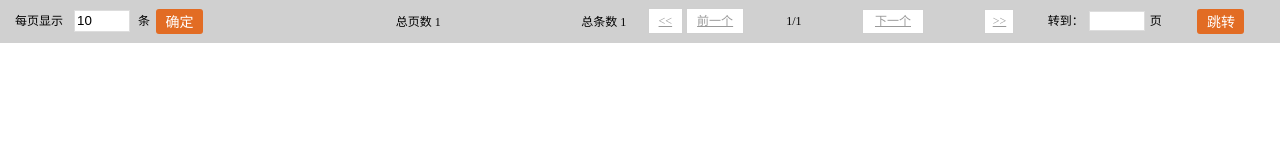
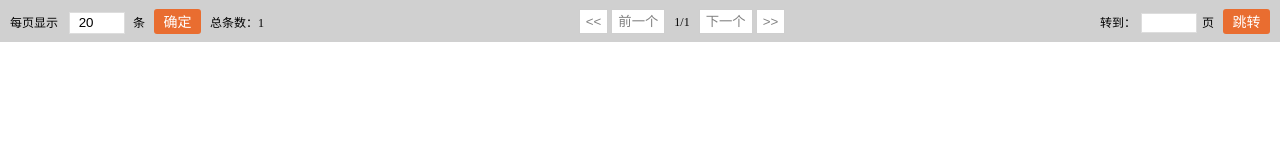
Before and after one commit to MygengBin/multip-page, a website built with webpack: page index.html in a window 1280 px wide. Built offline with nearby package versions, Linux system fonts and the light colour scheme.

Commit message:
完成基本结构

```diff
--- a/index.html
+++ b/index.html
@@ -15,7 +15,10 @@
     <div id="box"></div>
     <script>
         onload=()=>{
-            new multipPage(document.getElementById('box'));
+            window.m = new multipPage({
+                dom:document.getElementById('box'),
+                pageSize:20
+            });
         }
     </script>
 </body>
--- a/src/index.js
+++ b/src/index.js
@@ -3,8 +3,27 @@ function toLineString(obj){
 }
 window.multipPage = class{
     dom=null;
-    constructor(dom){
+    pageSize=10;
+    currentPage=1;
+    allPage=1;
+    total=1;
+    mainColor='#e96d30';
+    pageSizeInputEnterFunction=function ({value}) {console.log(value)};
+    goPageEnterFunction=function ({value}) {console.log(value)};
+    constructor({
+        currentPage=1,
+        allPage=1,
+        dom,pageSize=10,total=1,mainColor='#e96d30',
+        pageSizeInputEnterFunction=async function ({value}) {console.log(value)}},
+        goPageEnterFunction=async function ({value}) {console.log(value)}){
         this.dom=dom;
+        this.currentPage = currentPage;
+        this.allPage = allPage;
+        this.pageSize=pageSize;
+        this.total=total;
+        this.mainColor=mainColor;
+        this.pageSizeInputEnterFunction = pageSizeInputEnterFunction;
+        this.goPageEnterFunction = goPageEnterFunction;
         this.render();
     }
     render(){
@@ -32,49 +51,112 @@ window.multipPage = class{
             'font-size':'12px',
             'font-weight':'boild',
         });
-        const inputTT = toLineString({
-            width: '50px',
-            height: '20px',
-            'line-height':' 20px',
-            border: '1px solid #ddd',
-            margin: '0 2px',
-            padding: '0 2px'
+        this.dom.innerHTML='';
+        this.dom.innerHTML+=(function style(){
+            let str = '<style>';
+            str+=`#${this.dom.id} { --mainColor:${this.mainColor} }`;
+            str+=`#${this.dom.id} td{border-bottom:1px solid #d0d0d0}`;
+            str+=`#${this.dom.id} .list-line{border-collapse: collapse; font-size:12px; text-align:center; background-color:#d0d0d0; border:0;display:flex; height: 42px; align-items: center; justify-content: space-between; padding: 0 10px}`;
+            str+=`#${this.dom.id} .button{ width:47px; height:25px; border:none; cursor:pointer; background: var(--mainColor); border-radius:3px; color: #fff; font-size:14px; line-height:25px }`;
+            str+=`#${this.dom.id} .input-text{ width: 50px; height: 20px; line-height:20px; border: 1px solid #ddd; margin: 0 2px; padding: 0 2px; text-indent: .5em; outline: 0 }`;
+            str+=`#${this.dom.id} .input-text:hover,#${this.dom.id} .input-text:focus{border-color:var(--mainColor); box-shadow: 0 4px 10px 0 var(--mainColor)}`;
+            str+=`#${this.dom.id} .toggle-button{ height: 25px; line-height: 22px;background:#FFF; border:1px solid #CFCFCF; text-align:center; color:#242323 }`;
+            str+=`#${this.dom.id} .toggle-button:disabled{ color: gray }`;
+            str+='</style>';
+            return str;
+        }).call(this);
+
+        this.dom.innerHTML+=`
+        <div class="list-line">
+            <div height="42" align="right" bgcolor="#d0d0d0">
+            每页显示 &nbsp;
+            <input type="text" class="pageSizeInput input-text" value="${this.pageSize}">
+            &nbsp;条 &nbsp;
+            <input name="button" type="button" class="button pageSizeConfirmButton" value="确定">
+            &nbsp;
+            总条数：${this.total}
+            </div>
+            <div height="42" align="center" valign="middle" bgcolor="#d0d0d0">
+                <button ${this.currentPage<=1?'disabled':''} type="button" class="toggle-button turnPageTo1">&lt;&lt;</button>
+                <button ${this.currentPage<=1?'disabled':''} type="button" class="toggle-button turnPageToPrevious">前一个</button>
+                &nbsp;
+                ${this.currentPage}/${this.allPage}
+                &nbsp;
+                <button ${this.currentPage>=this.allPage?'disabled':''} type="button" class="toggle-button turnPageToNext">下一个</button>
+                <button ${this.currentPage>=this.allPage?'disabled':''} type="button" class="toggle-button turnPageToEnd">&gt;&gt;</button>
+            </div>
+            <div height="42" align="right" bgcolor="#d0d0d0">
+                转到：
+                <input type="text" class="goPageInput input-text" size="3" style="height: 18px;">
+                页
+                &nbsp;
+                <input type="button" class="button goPageButton" value="跳转">
+            </div>
+        </div>
+        `;
+        const _this = this;
+        const pageSizeInput = this.dom.getElementsByClassName('pageSizeInput')[0];
+        pageSizeInput.addEventListener('keydown',async function (e) {
+            if(e.key==='Enter'){
+                if(!parseInt(pageSizeInput.value.trim()) || parseInt(pageSizeInput.value.trim())<0) return alert('请输入大于0的数字');
+                await _this.pageSizeInputEnterFunction({
+                    value:this.value.trim()
+                });
+            }
+            // onkeydown="if(event.keyCode==13){setPageSize();}"
         });
-        this.dom.innerHTML=`
-        <style>#${this.dom.id} td{border-bottom:1px solid #d0d0d0}</style>
-        <table width="100%" border="0" cellspacing="0" cellpadding="0" style="${listLineNob}">
-        <tbody>
-        <tr style=${listLineNobTr}">
-            <td width="74" height="42" align="right" bgcolor="#d0d0d0">
-            每页显示 &nbsp;
-            <input type="text" style="${inputTT}" id="pagesize" name="basePageVo.pagesize" value="10" onkeydown="if(event.keyCode==13){setPageSize();}">
-            &nbsp;条 &nbsp;
-            </td>
-            <td width="40" align="left" bgcolor="#d0d0d0"><input name="button" type="button" style="${buttonStyle}" onclick="setPageSize()" value="确定"></td>
-            <td width="88" height="42" align="right" bgcolor="#d0d0d0">总页数
-                1</td>
-            <td width="88" height="42" align="right" bgcolor="#d0d0d0">
-                总条数 1
-            </td>
-            <td width="66" height="42" align="center" valign="middle" bgcolor="#d0d0d0">
-                <a href="javascript:doPage('1');" style="padding:5px 10px; width:28px; background:#FFF; border:1px solid #CFCFCF; text-align:center; color:#999;">&lt;&lt;</a>
-                <a href="javascript:doPrePage();" style="padding:5px 10px; width:60px; height:23px; background:#FFF; border:1px solid #CFCFCF; text-align:center; line-height:23px; color:#999;">前一个</a>
-            </td>
-
-            <td width="27" height="42" align="center" bgcolor="#d0d0d0">
-                1/1
-            </td>
-            <td width="67" height="42" align="center" bgcolor="#d0d0d0"><a href="javascript:donextPage();" style=" display:block; width:60px; height:23px; background:#FFF; border:1px solid #CFCFCF; text-align:center; line-height:23px; color:#999;">下一个</a></td>
-            <td width="34" height="42" align="center" bgcolor="#d0d0d0"><a href="javascript:doPage('1');" style=" display:block; width:28px; height:23px; background:#FFF; border:1px solid #CFCFCF; text-align:center; line-height:23px; color:#999;">&gt;&gt;</a></td>
-            <td width="55" height="42" align="right" bgcolor="#d0d0d0">
-                转到：
-                <input type="text" name="gotoPage" size="3" style="${inputTT};height: 18px;" onkeydown="if(event.keyCode==13){goPage();}">
-                页
-            </td>
-            <td width="56" height="42" bgcolor="#d0d0d0"><input name="" onclick="goPage()" type="button" style="${buttonStyle}" value="跳转"></td>
-        </tr>
-        </tbody>
-    </table>
-        `;
+        const pageSizeConfirmButton = this.dom.getElementsByClassName('pageSizeConfirmButton')[0];
+        pageSizeConfirmButton.addEventListener('click',async function(e){
+            e.stopPropagation();
+            if(!parseInt(pageSizeInput.value.trim()) || parseInt(pageSizeInput.value.trim())<0) return alert('请输入大于0的数字');
+            await _this.pageSizeInputEnterFunction({
+                value:pageSizeInput.value.trim()
+            });
+        });
+        const goPageInput = this.dom.getElementsByClassName('goPageInput')[0];
+        goPageInput.addEventListener('keydown',async function (e) {
+            if(e.key==='Enter'){
+                if(!parseInt(goPageInput.value.trim()) || parseInt(goPageInput.value.trim())<0) return alert('请输入大于0的数字');
+                await _this.goPageEnterFunction({
+                    value:this.value.trim()
+                });
+            }
+        });
+        const goPageButton = this.dom.getElementsByClassName('goPageButton')[0];
+        goPageButton.addEventListener('click',async function(e){
+            e.stopPropagation();
+            if(!parseInt(goPageInput.value.trim()) || parseInt(goPageInput.value.trim())<0) return alert('请输入大于0的数字');
+            await _this.goPageEnterFunction({
+                value:goPageInput.value.trim()
+            });
+        });
+        const turnPageTo1 = this.dom.getElementsByClassName('turnPageTo1')[0];
+        turnPageTo1.addEventListener('click',async function(e){
+            e.stopPropagation();
+            await _this.goPageEnterFunction({
+                value:1
+            });
+        });
+        const turnPageToEnd = this.dom.getElementsByClassName('turnPageTo1')[0];
+        turnPageToEnd.addEventListener('click',async function(e){
+            e.stopPropagation();
+            await _this.goPageEnterFunction({
+                value:_this.allPage
+            });
+        });
+        const turnPageToPrevious = this.dom.getElementsByClassName('turnPageTo1')[0];
+        turnPageToPrevious.addEventListener('click',async function(e){
+            e.stopPropagation();
+            await _this.goPageEnterFunction({
+                value:_this.currentPage-1
+            });
+        });
+        const turnPageToNext = this.dom.getElementsByClassName('turnPageTo1')[0];
+        turnPageToNext.addEventListener('click',async function(e){
+            e.stopPropagation();
+            await _this.goPageEnterFunction({
+                value:_this.currentPage+1
+            });
+        });
     }
 }
```
